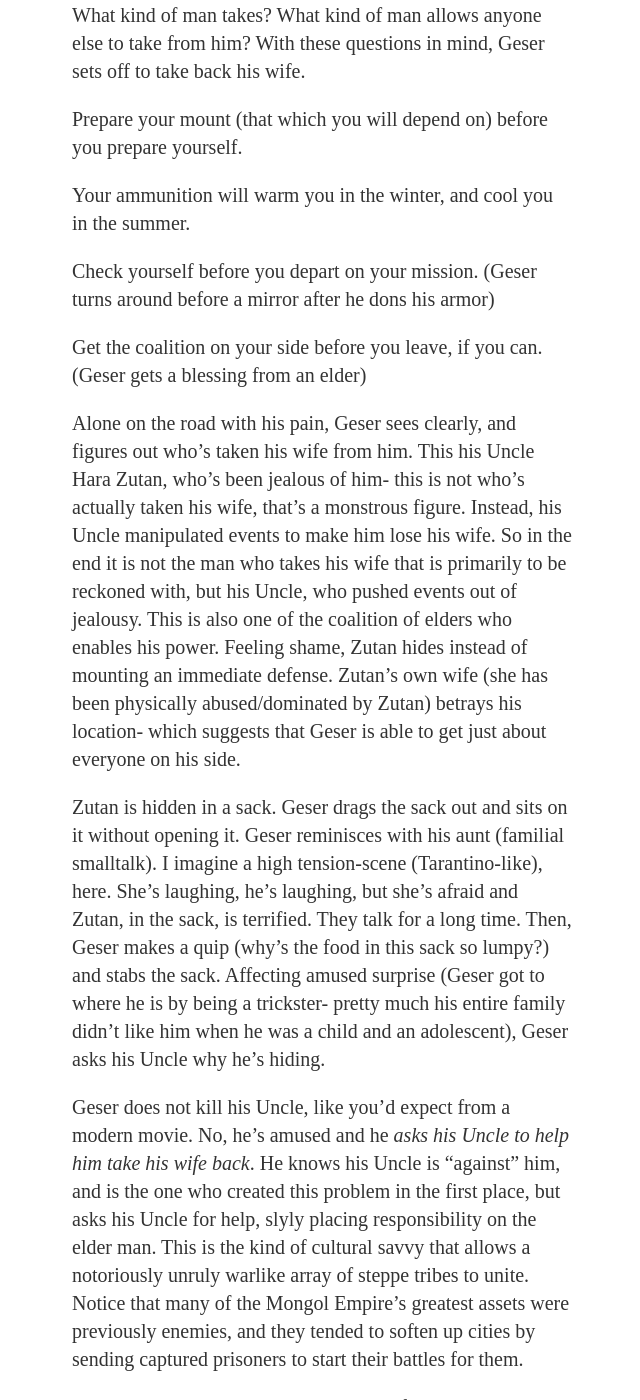
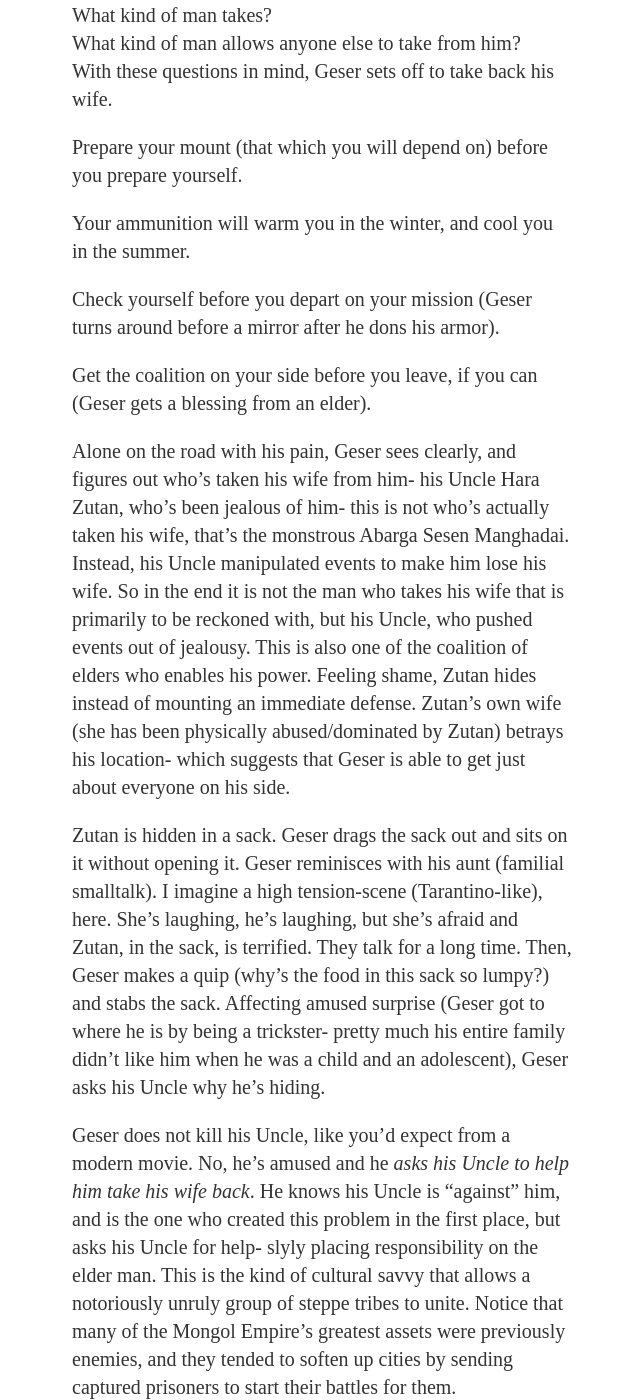
Before and after one commit to ray-dorai/ray-dorai.github.io, a Jekyll site: the page built from _posts/2020-07-02-notes-the-battle-with-abarga-sensen-manghadai.md, in a window 1280 px wide and 1400 px high, scrolled down 762 px. Shown: the whole window, without its empty margins (318-958 px from the left). Built offline with Jekyll 4.4.1, drawn with Linux system fonts in a browser that asks for light colours; some of the changed text lies outside the part shown.

Commit message:
Update 2020-07-02-notes-the-battle-with-abarga-sensen-manghadai.md

```diff
--- a/_posts/2020-07-02-notes-the-battle-with-abarga-sensen-manghadai.md
+++ b/_posts/2020-07-02-notes-the-battle-with-abarga-sensen-manghadai.md
@@ -4,7 +4,7 @@
 date: 2020-07-02
 ---
 
-[Geser Khan](https://en.wikipedia.org/wiki/Epic_of_King_Gesar) is an epic cycle of Central Asia. Here's one story, pulled from a Mongolian source.
+[Geser Khan](https://en.wikipedia.org/wiki/Epic_of_King_Gesar) is an epic cycle of Central Asia. Here's one story from the cycle, pulled from a Mongolian source.
 
 Hara Zutan is the Uncle of Geser Khan. He's jealous of Geser's first wife, Tumen Jargalan. Tumen was going to be Zutan's wife, but was "ugly"[^ugly] due to some illness or defect. Geser capitalized on this to marry her, and she turned "beautiful" (where Geser provides an environment that lets her flourish) after the marriage. Hara Zutan regretted this for a long time, and eventually makes a series of attempts to bed her. He fails, and hatches a plan to ruin the marriage. His plan succeeds by situationally holding Geser's stability hostage. In order to save Geser, Geser's wife caves in and goes to marry another (a reputably powerful demon) man, with the secret hope that her husband will eventually rescue her.
 
@@ -18,15 +18,15 @@
 
 Your ammunition will warm you in the winter, and cool you in the summer.
 
-Check yourself before you depart on your mission. (Geser turns around before a mirror after he dons his armor)
+Check yourself before you depart on your mission (Geser turns around before a mirror after he dons his armor).
 
-Get the coalition on your side before you leave, if you can. (Geser gets a blessing from an elder)
+Get the coalition on your side before you leave, if you can (Geser gets a blessing from an elder).
 
-Alone on the road with his pain, Geser sees clearly, and figures out who's taken his wife from him. This his Uncle Hara Zutan, who's been jealous of him- this is not who's actually taken his wife, that's a monstrous figure. Instead, his Uncle manipulated events to make him lose his wife. So in the end it is not the man who takes his wife that is primarily to be reckoned with, but his Uncle, who pushed events out of jealousy. This is also one of the coalition of elders who enables his power. Feeling shame, Zutan hides instead of mounting an immediate defense. Zutan's own wife (she has been physically abused/dominated by Zutan) betrays his location- which suggests that Geser is able to get just about everyone on his side.
+Alone on the road with his pain, Geser sees clearly, and figures out who's taken his wife from him- his Uncle Hara Zutan, who's been jealous of him- this is not who's actually taken his wife, that's the monstrous Abarga Sesen Manghadai. Instead, his Uncle manipulated events to make him lose his wife. So in the end it is not the man who takes his wife that is primarily to be reckoned with, but his Uncle, who pushed events out of jealousy. This is also one of the coalition of elders who enables his power. Feeling shame, Zutan hides instead of mounting an immediate defense. Zutan's own wife (she has been physically abused/dominated by Zutan) betrays his location- which suggests that Geser is able to get just about everyone on his side.
 
 Zutan is hidden in a sack. Geser drags the sack out and sits on it without opening it. Geser reminisces with his aunt (familial smalltalk). I imagine a high tension-scene (Tarantino-like), here. She's laughing, he's laughing, but she's afraid and Zutan, in the sack, is terrified. They talk for a long time. Then, Geser makes a quip (why's the food in this sack so lumpy?) and stabs the sack. Affecting amused surprise (Geser got to where he is by being a trickster- pretty much his entire family didn't like him when he was a child and an adolescent), Geser asks his Uncle why he's hiding.
 
-Geser does not kill his Uncle, like you'd expect from a modern movie. No, he's amused and he _asks his Uncle to help him take his wife back_. He knows his Uncle is "against" him, and is the one who created this problem in the first place, but asks his Uncle for help, slyly placing responsibility on the elder man. This is the kind of cultural savvy that allows a notoriously unruly warlike array of steppe tribes to unite. Notice that many of the Mongol Empire's greatest assets were previously enemies, and they tended to soften up cities by sending captured prisoners to start their battles for them.
+Geser does not kill his Uncle, like you'd expect from a modern movie. No, he's amused and he _asks his Uncle to help him take his wife back_. He knows his Uncle is "against" him, and is the one who created this problem in the first place, but asks his Uncle for help- slyly placing responsibility on the elder man. This is the kind of cultural savvy that allows a notoriously unruly group of steppe tribes to unite. Notice that many of the Mongol Empire's greatest assets were previously enemies, and they tended to soften up cities by sending captured prisoners to start their battles for them.
 
 On the road, Geser lets his Uncle have inferior resources by pretending to be jealous of Zutan when he lets Zutan "find" (he planted it, in actuality, knowing that Zutan would not share) those resources. Meanwhile, Geser acquires better resources for himself. This leaves Zutan jealous. Geser does the same thing again, turning a black rock into a necklace- this is a _con_. [Capitalizing on Zutan's behavioral patterns](https://tvtropes.org/pmwiki/pmwiki.php/Main/BatmanGambit), Geser lets his Uncle go home with his useless prize. Zutan realizes some of what's happened, and he gets furious with jealousy, but he's too attached to his prize to act effectively.
 
```
